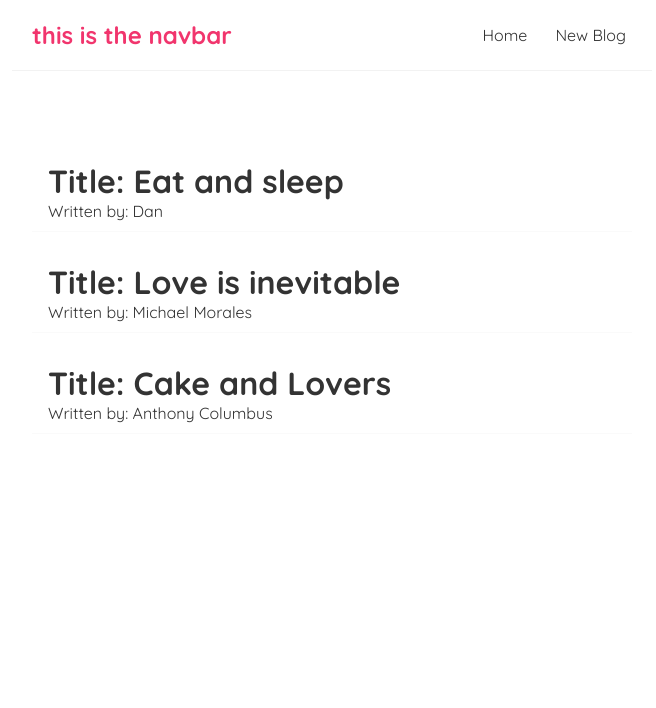
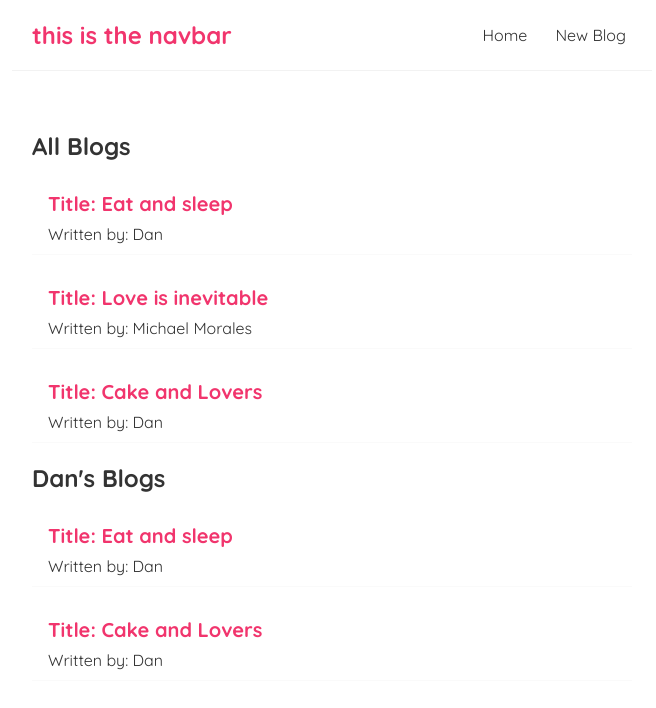
Before and after one commit to tarzann419/react-tut, a React (Create React App) app: page / in a window 1280 px wide. Shown: the top 708 px of the page, without its empty margins (308-964 px from the left). Built offline with nearby package versions, Linux system fonts and the light colour scheme.

Commit message:
reusable commit

```diff
--- a/src/BlogList.js
+++ b/src/BlogList.js
@@ -1,10 +1,11 @@
-const BlogList = ({blogs}) => {
+const BlogList = ({blogs, title}) => {
     // const blogs = props.blogs
     return (
         <div className="blog-list">
+        <h2>{ title }</h2>
             { blogs.map( (blog) => (
                 <div className="blog-preview" key={blog.id}>
-                    <h1> Title: { blog.title } </h1>
+                    <h2> Title: { blog.title } </h2>
                     <p> Written by: { blog.author } </p>
                 </div>
             ) ) }
--- a/src/Home.js
+++ b/src/Home.js
@@ -7,13 +7,15 @@ const Home = () => {
         // an arrya of blogs
         { title: 'Eat and sleep', body: 'The man who ate before sleeping...', author: 'Dan', id: 1 },
         { title: 'Love is inevitable', body: 'Widow and homeless...', author: 'Michael Morales', id: 2 },
-        { title: 'Cake and Lovers', body: 'The white and barren...', author: 'Anthony Columbus', id: 3 }
+        { title: 'Cake and Lovers', body: 'The white and barren...', author: 'Dan', id: 3 }
     ]);
 
     return (
         <div className="home">
             {/* using tghe first method to using props */}
-            <BlogList blogs={blogs} />
+            <BlogList blogs={blogs} title="All Blogs" />
+            {/* filtering */}
+            <BlogList blogs={blogs.filter( (blog) => blog.author === 'Dan' )} title="Dan's Blogs" />
         </div>
      );
 }
```
